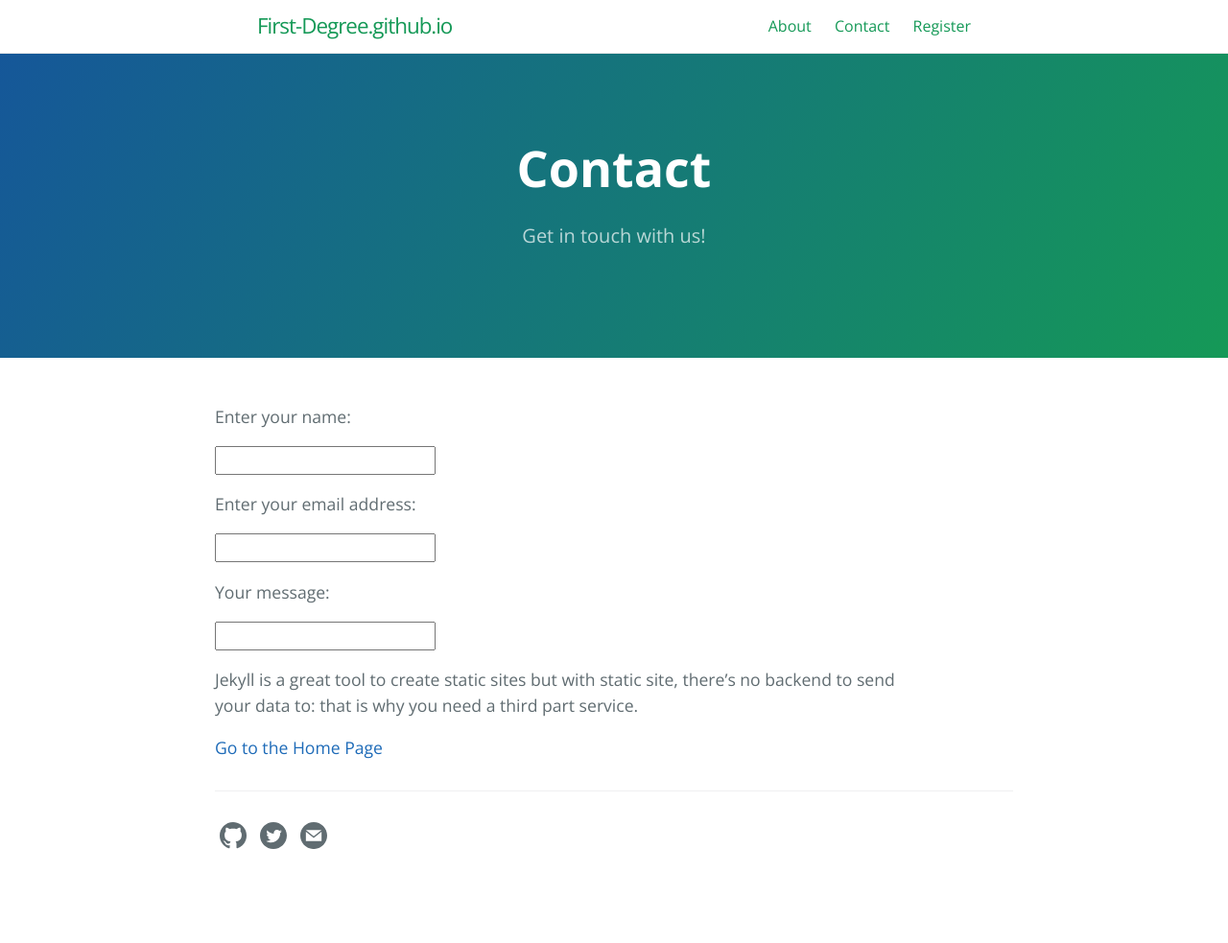
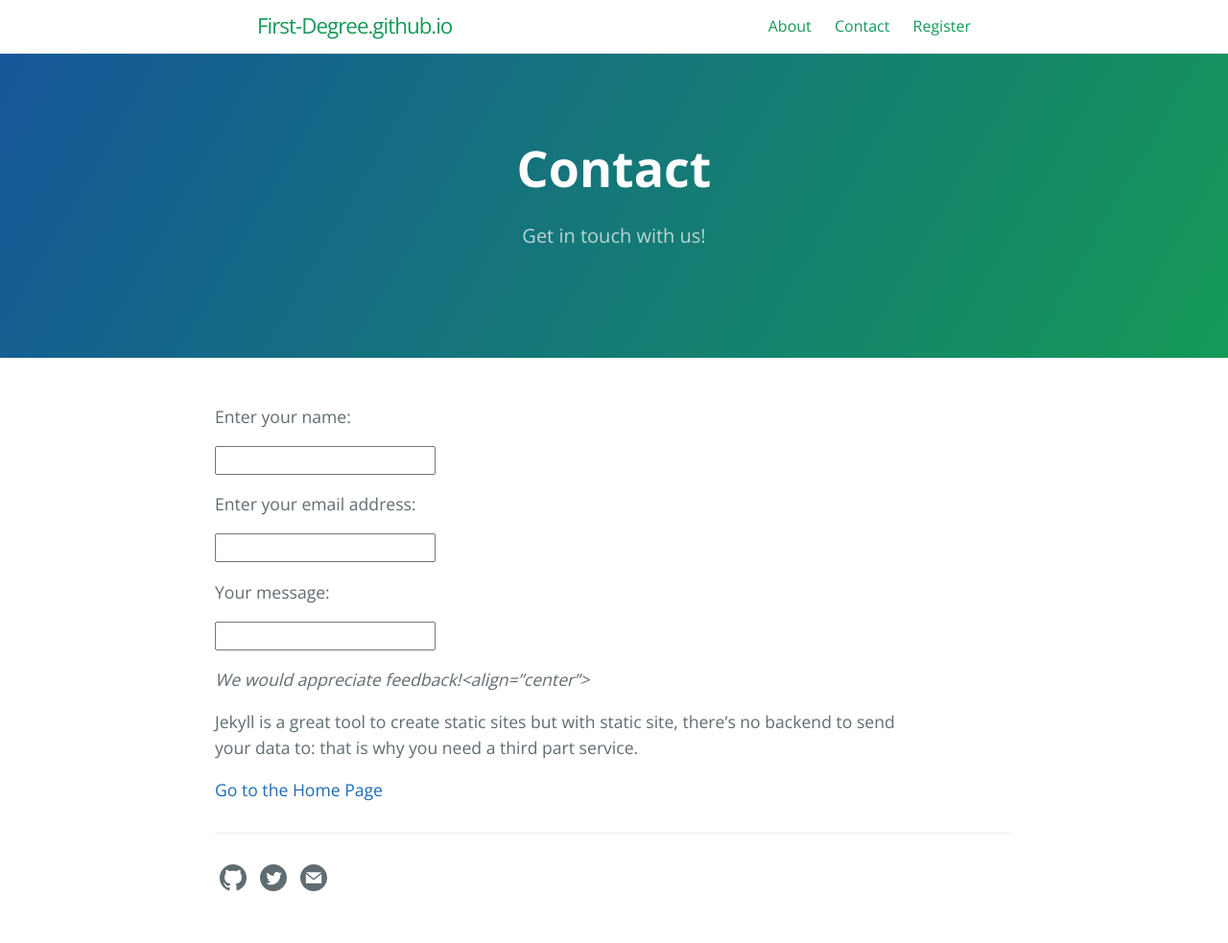
Before and after one commit to garciat20/First-Degree.github.io, a Jekyll site: the page built from contact.md, in a window 1280 px wide. Shown: the whole page at 96% size. Built offline with Jekyll 4.4.1, drawn with Linux system fonts in a browser that asks for light colours; before the commit the page ends 939 px from its top, so only the background shows below that.

Commit message:
tried to make italic text at the bottom of page

```diff
--- a/contact.md
+++ b/contact.md
@@ -20,6 +20,8 @@ Your message:
 
 <button class="btn" style="float:right">Submit</button>
 
+<em>We would appreciate feedback!<align="center"></em>
+
 Jekyll is a great tool to create static sites but with static site, there's no backend to send your data to: that is why you need a third part service.
 
 [Go to the Home Page]({{ '/' | absolute_url }})
```
